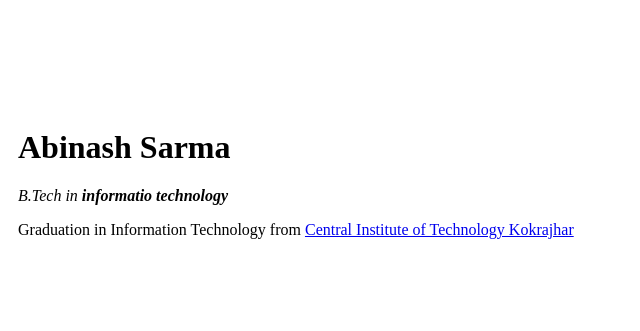
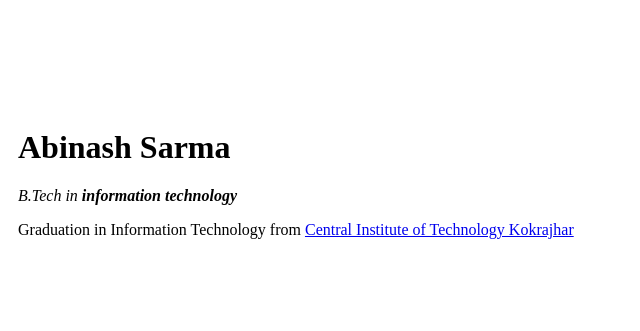
Before and after one commit to abinash00/cv, a plain HTML site: page index.html in a window 1280 px wide. Shown: the top 331 px of the page, 233-873 px from the left. Drawn offline with Linux system fonts and the light colour scheme.

Commit message:
Update index.html

```diff
--- a/index.html
+++ b/index.html
@@ -11,7 +11,7 @@
     <tr>
       <td><img src="image2/circle-cropped.png" alt="Abinash profile picture" width="200" height="300"></td>
       <td><h1>Abinash Sarma</h1>
-      <p><em>B.Tech in <strong>informatio technology</strong></em></p>
+      <p><em>B.Tech in <strong>information technology</strong></em></p>
       <p>Graduation in Information Technology from <a href="https://cit.ac.in/" target="_blank">Central Institute of Technology Kokrajhar</a></p>
       </td>
     </tr>
```
